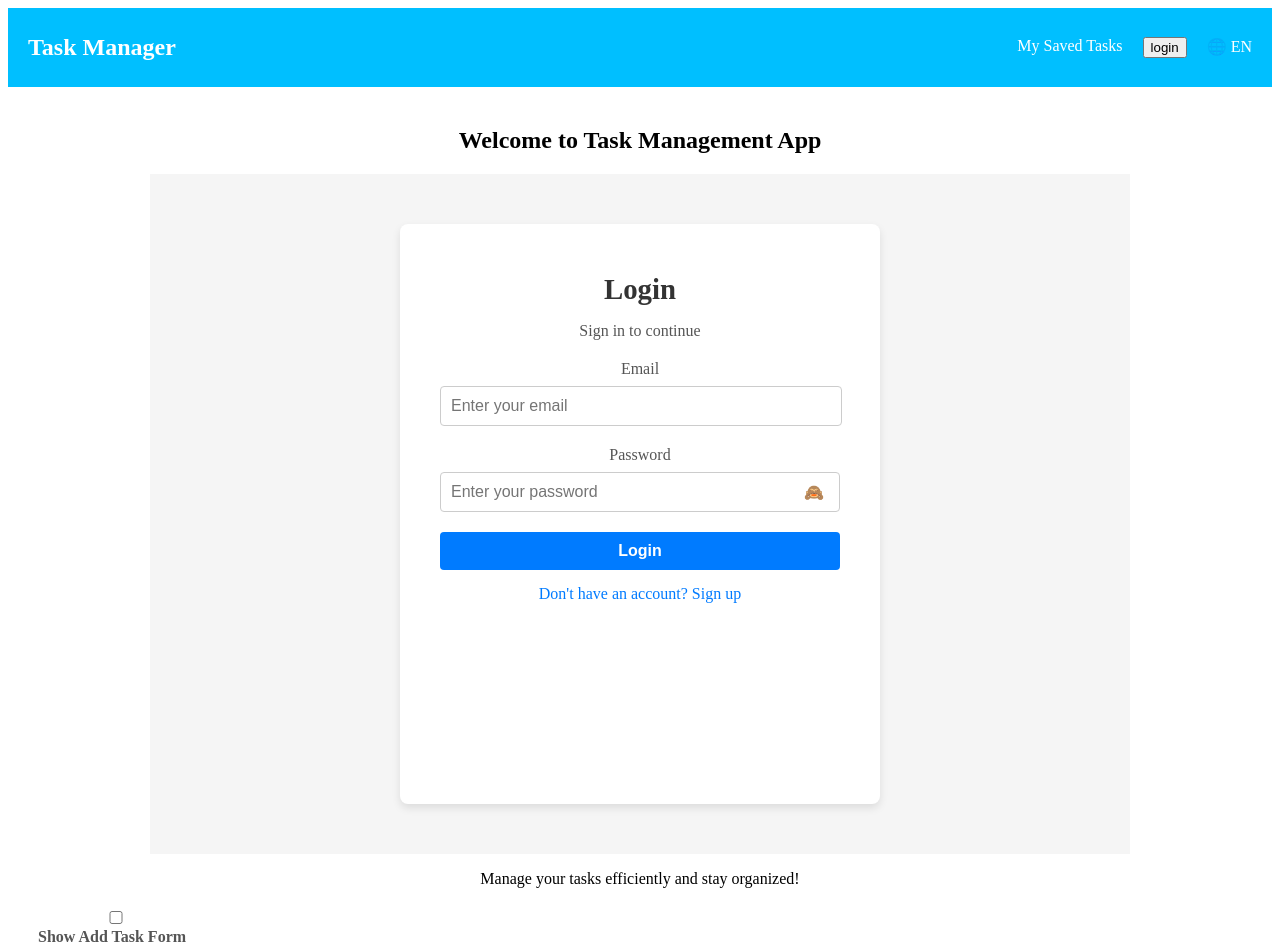
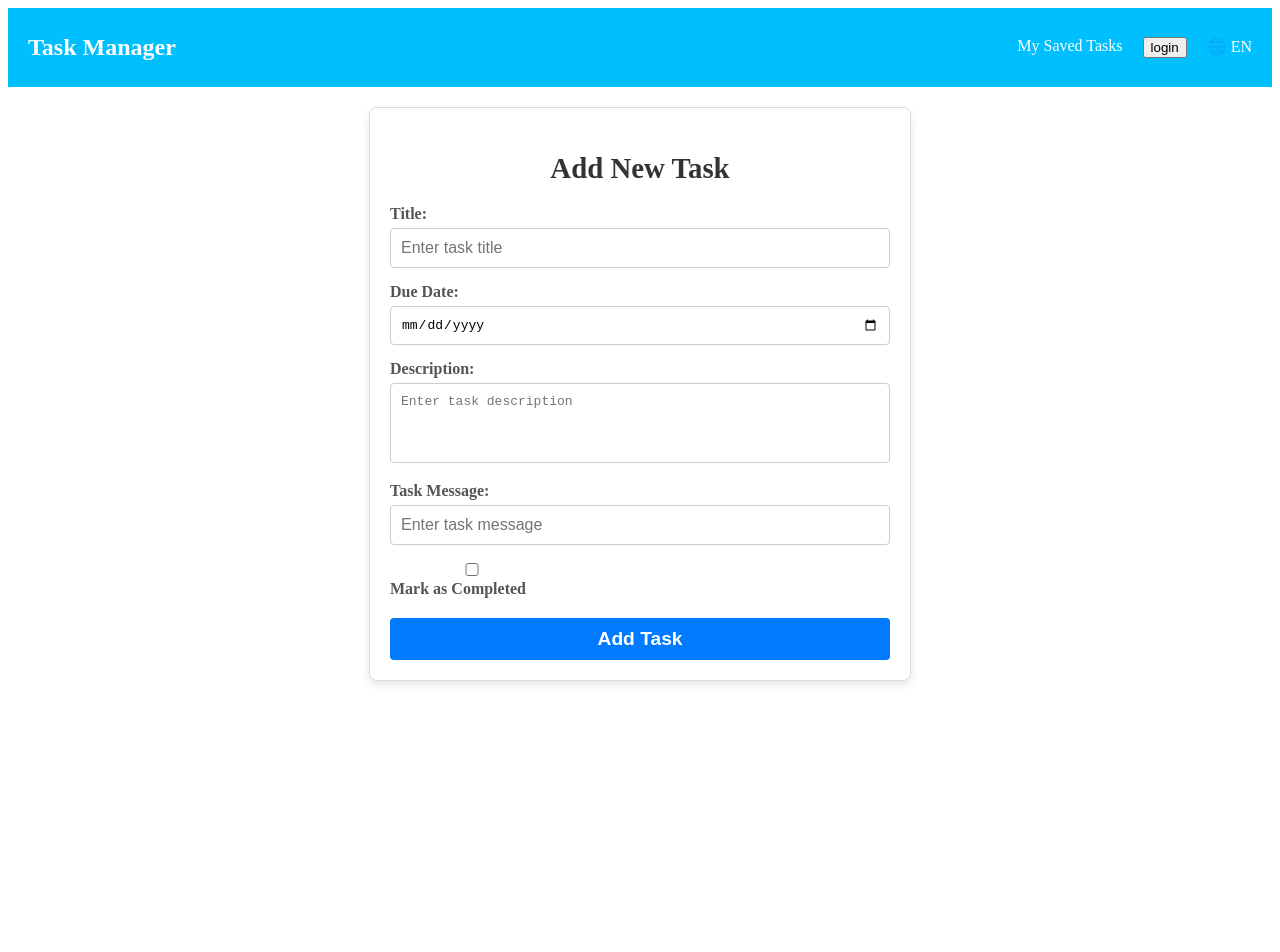
Before and after one commit to gouravgupta7799/user_taskManager, a React (Create React App) app in the folder frontend/: page /add in a window 1280 px wide. Shown: the top 952 px of the page. After the commit the page ends 800 px from the top, so only its background shows below. Built offline with nearby package versions, Linux system fonts and the light colour scheme.

Commit message:
install redux and react-dom

```diff
--- a/frontend/package.json
+++ b/frontend/package.json
@@ -12,6 +12,8 @@
     "@types/react-dom": "^18.3.1",
     "react": "^18.3.1",
     "react-dom": "^18.3.1",
+    "react-redux": "^9.1.2",
+    "react-router-dom": "^7.0.2",
     "react-scripts": "5.0.1",
     "typescript": "^4.9.5",
     "web-vitals": "^2.1.4"
@@ -39,5 +41,9 @@
       "last 1 firefox version",
       "last 1 safari version"
     ]
+  },
+  "devDependencies": {
+    "@types/react-redux": "^7.1.34",
+    "@types/react-router-dom": "^5.3.3"
   }
 }
--- a/frontend/src/App.tsx
+++ b/frontend/src/App.tsx
@@ -5,11 +5,15 @@ import TaskList, { Task } from "./components/task/TaskList";
 import AddTaskForm from "./components/task/AddTaskForm";
 import classes from "./app.module.css";
 import AuthForm from "./components/loginForm/login";
+import { BrowserRouter, Route, Routes } from "react-router-dom";
+import { useSelector } from "react-redux";
 
 const App: React.FC = () => {
   const [tasks, setTasks] = useState<Task[]>([]);
-  const [form, setForm] = useState(false);
+  const [form, setForm] = useState(true);
   let [banner, setBanner] = useState(false);
+
+  // const isLoggedIn = useSelector((state) => state.authRdx.isLoggedIn)
 
   // Add a new task
   const addTask = (
@@ -33,26 +37,20 @@ const App: React.FC = () => {
   };
 
   return (
-    <div>
+    <div className="App">
       <Navbar onBanner={{ setBanner, banner }} />
       {banner ? <Banner /> : ""}
+      <BrowserRouter>
+        <Routes>
+          {/*
+
           <main className={classes.main}>
             <h2>Welcome to Task Management App</h2>
-        <AuthForm></AuthForm>
+            {banner ? <AuthForm /> : ""}
+
             <p>Manage your tasks efficiently and stay organized!</p>
 
             <div className={classes.taskSection}>
-          <div className="form-group checkbox-group">
-            <label>
-              <input
-                type="checkbox"
-                checked={form}
-                onChange={(e) => setForm(e.target.checked)}
-              />
-              Show Add Task Form
-            </label>
-          </div>
-
               {form ? (
                 <AddTaskForm onAddTask={addTask} />
               ) : (
@@ -61,7 +59,21 @@ const App: React.FC = () => {
 
               <TaskList tasks={tasks} />
             </div>
-      </main>
+          </main> */}
+
+          <Route
+            path="/"
+            // element={!isLoggedIn ? <AuthForm /> : <Welcome />}
+            element={banner ? <AuthForm /> : ""}
+          />
+
+          <Route
+            path="/add"
+            // element={!isLoggedIn ? <AuthForm /> : <Welcome />}
+            element={<AddTaskForm onAddTask={addTask} />}
+          />
+        </Routes>
+      </BrowserRouter>
     </div>
   );
 };
--- a/frontend/src/components/loginForm/login.tsx
+++ b/frontend/src/components/loginForm/login.tsx
@@ -12,6 +12,7 @@ const AuthForm: React.FC = () => {
     userName: "",
   });
   const [showPassword, setShowPassword] = useState(false);
+  const [showConfirmPassword, setShowConfirmPassword] = useState(false);
 
   const handleChange = (e: React.ChangeEvent<HTMLInputElement>) => {
     setFormData({ ...formData, [e.target.name]: e.target.value });
@@ -54,13 +55,9 @@ const AuthForm: React.FC = () => {
   return (
     <div className={styles.container}>
       <form onSubmit={submitFormHandler} className={styles.form}>
-        <h1 className={styles.title}>
-          {isLogInForm ? "Login" : "Sign Up"}
-        </h1>
+        <h1 className={styles.title}>{isLogInForm ? "Login" : "Sign Up"}</h1>
         <p className={styles.subtitle}>
-          {isLogInForm
-            ? "Sign in to continue"
-            : "Create a new account"}
+          {isLogInForm ? "Sign in to continue" : "Create a new account"}
         </p>
 
         {!isLogInForm && (
@@ -127,16 +124,25 @@ const AuthForm: React.FC = () => {
             <label htmlFor="confirmPassword" className={styles.label}>
               Confirm Password
             </label>
+            <div className={styles.passwordWrapper}>
               <input
                 id="confirmPassword"
                 name="confirmPassword"
-              type="password"
+                type={showConfirmPassword ? "text" : "password"}
                 className={styles.input}
                 value={formData.confirmPassword}
                 onChange={handleChange}
                 placeholder="Confirm your password"
                 required
               />
+              <button
+                type="button"
+                className={styles.togglePassword}
+                onClick={() => setShowConfirmPassword(!showConfirmPassword)}
+              >
+                {showConfirmPassword ? "👁️‍🗨️" : "🙈"}
+              </button>
+            </div>
           </div>
         )}
 
```
Also changed, not shown: frontend/src/index.tsx (+7 -4 lines), 1 other file (tests, documents, lock files or other folders). Lines whose indentation alone changed are shown as unchanged.
